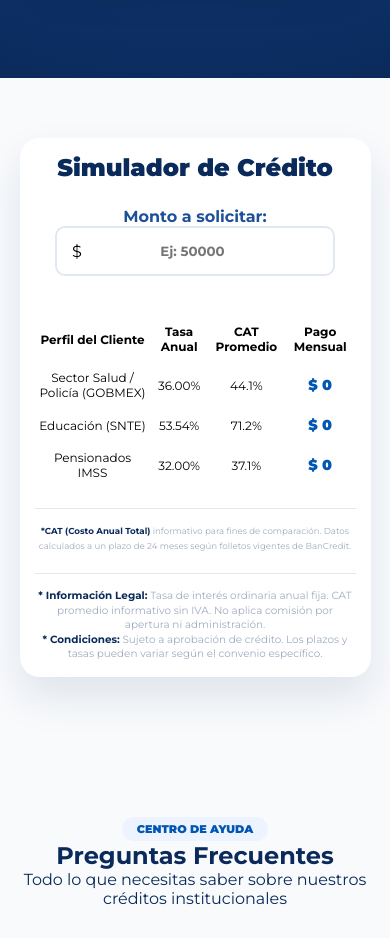
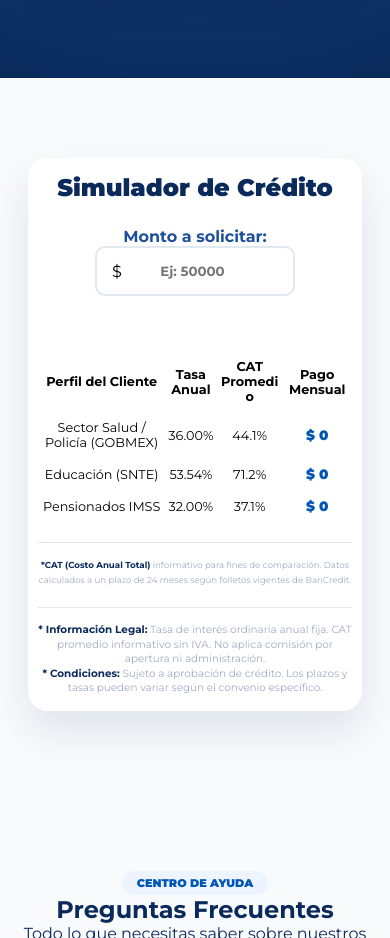
Before and after one commit to williaml1223/creditos, a plain HTML site: page index.html in a window 390 px wide. Shown: the part 1140-2078 px from the top of the page. Drawn offline with Linux system fonts and the light colour scheme.

Commit message:
texto de tabla

```diff
--- a/style.css
+++ b/style.css
@@ -227,20 +227,26 @@ text-align: center;margin-bottom: 50px;color: var(--azul-bancario);}
     table-layout: auto; /* Permite que las columnas se ajusten al contenido */
 }
 
-/* Ajustes específicos para celulares */
-@media (max-width: 480px) {
+
     .premium-table th,
     .premium-table td {
-        padding: 8px 4px; /* Reduce el espacio interno */
-        font-size: 0.75rem; /* Letra un poco más pequeña */
+        padding: 8px 3px !important; /* Espaciado mínimo entre columnas */
+        word-break: break-word; /* Rompe palabras si son muy largas */
     }
 
     .res-val {
-        font-size: 0.9rem !important; /* Ajusta el tamaño del número calculado */
+        font-size: 0.85rem !important;
+        white-space: nowrap; /* Evita que el signo $ se separe del número */
     }
 
-    .calculator-card {
-        padding: 15px; /* Reduce el margen interno de la tarjeta para ganar espacio */
+   .calculator-card {
+        padding: 15px 10px !important;
+        width: 95% !important;
+        margin: 20px auto;
+    }
+    .currency-input {
+        width: 100%;
+        max-width: 200px;
+        margin: 0 auto 15px;
     }
 }
-}
```
